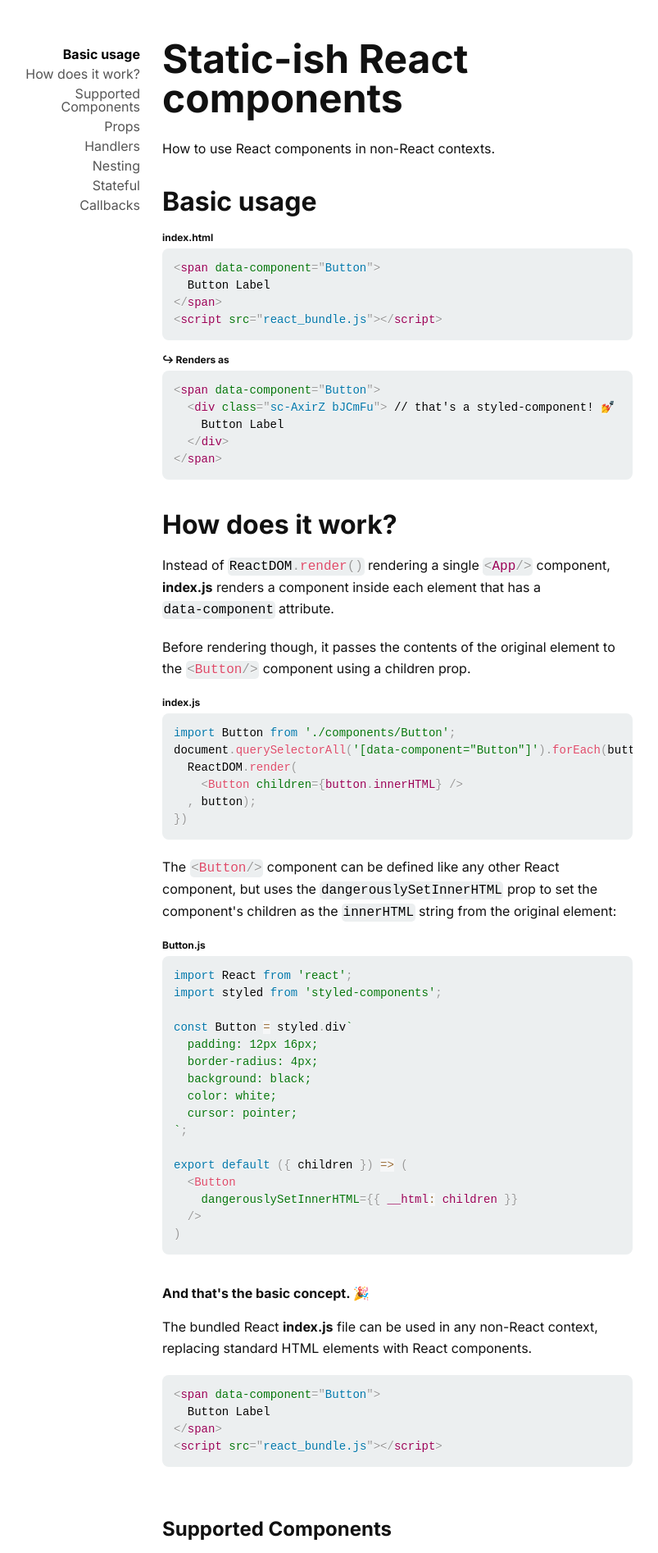
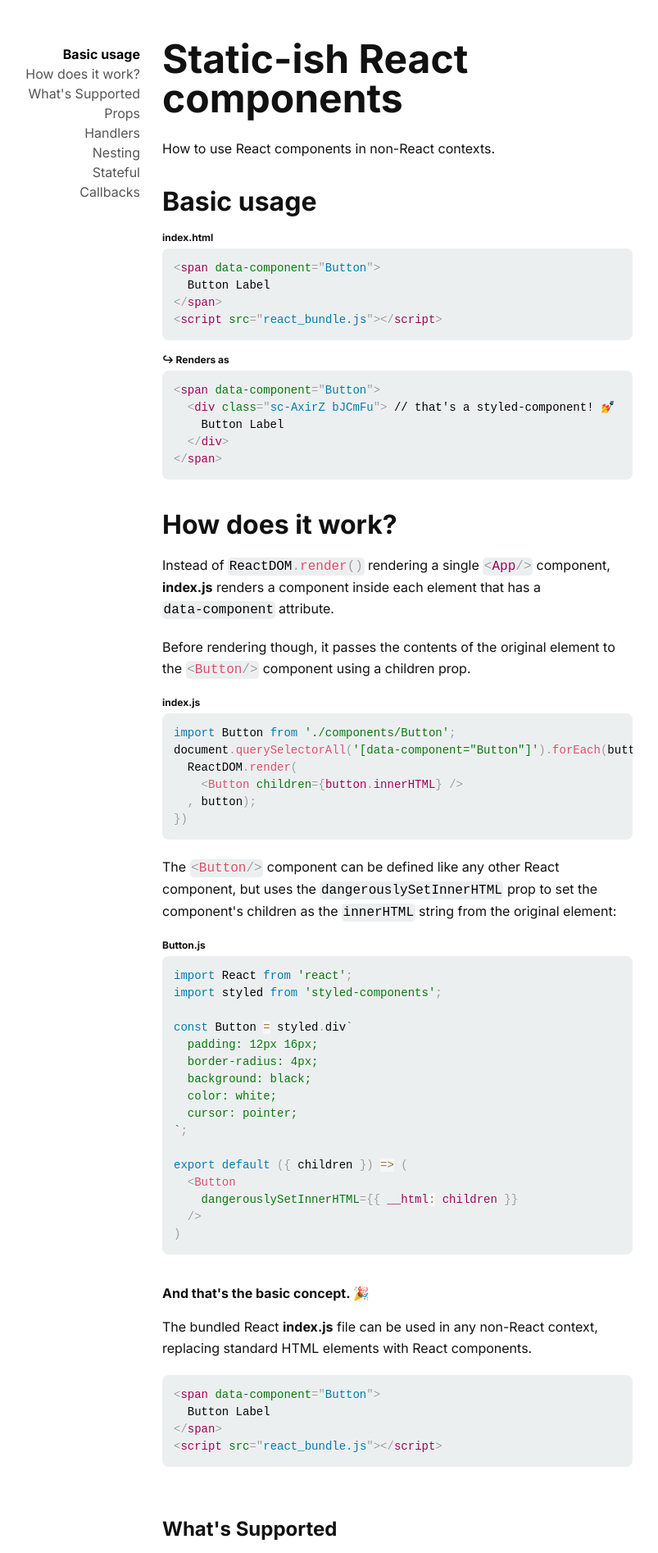
Before and after one commit to sambernhardt/static-react-components, a website: page index.html in a window 1280 px wide. Shown: the top 1894 px of the page at 82% size, without its empty margins (155-958 px from the left). Drawn offline with Linux system fonts and the light colour scheme.

Commit message:
Updated headings

```diff
--- a/index.html
+++ b/index.html
@@ -19,8 +19,8 @@
       <div class="leftColumn">
         <a href="#basic" class="active">Basic usage</a>
         <a href="#how">How does it work?</a>
-        <a href="#supportedcomponents">Supported Components</a>
-        <a href="#passedprops">Props</a>
+        <a href="#supported">What's Supported</a>
+        <a href="#props">Props</a>
         <a href="#handlers">Handlers</a>
         <a href="#nesting">Nesting</a>
         <a href="#stateful">Stateful</a>
@@ -95,9 +95,9 @@ export default ({ children }) =&gt; (
 &lt;script src=&quot;react_bundle.js&quot;&gt;&lt;/script&gt;</code></pre>
         </div>
         </div>
-        <a class="anchorLink" id="supportedcomponents"></a>
+        <a class="anchorLink" id="supported"></a>
         <div class="block">
-          <h3>Supported Components</h2>
+          <h3>What's Supported</h2>
             <p>This method works best for simple components like labels or buttons. However, as long as <strong>index.js</strong> knows what component to replace the specified element with, this method could theoretically work for any component.</p>
             <div class="snippet">
               <span data-component="Label" data-style="display: block;">
```
